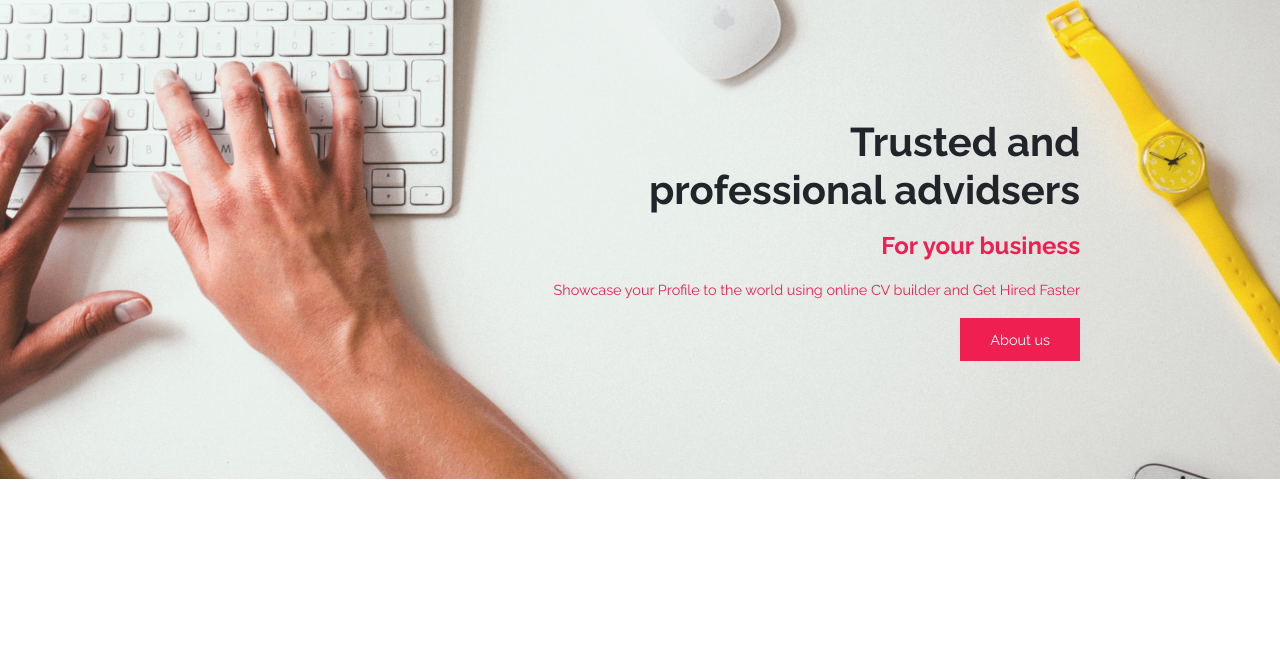
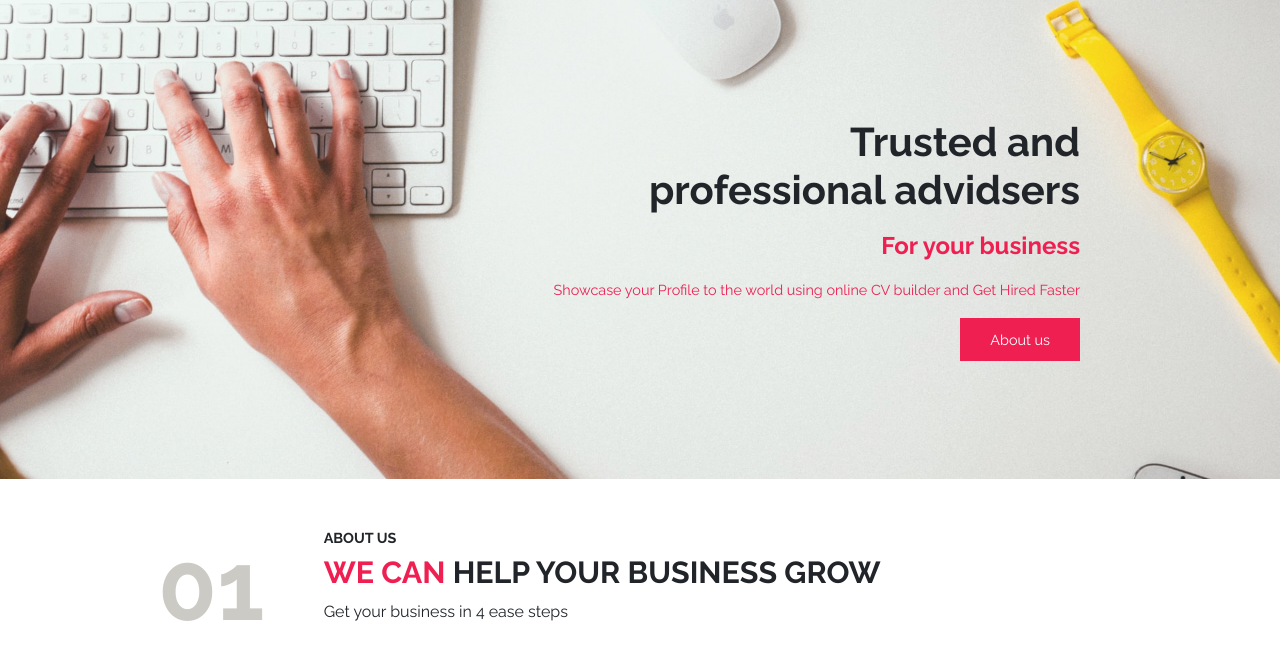
Before and after one commit to Zoran-Tasic/Business-Marketing-consulting, a PHP site: page / in a window 1280 px wide. Shown: the part 96-761 px from the top of the page. Before the commit the page ends 575 px from the top, so only its background shows below. Run offline with PHP 8.4, Linux system fonts and the light colour scheme; some libraries are stand-ins or nearby versions.

Commit message:
about us

```diff
--- a/css/style.css
+++ b/css/style.css
@@ -110,4 +110,43 @@ header button {
   margin-right: 200px;
 }
 
+/*****************
+about us
+*****************/
+.aboutUs {
+  padding: 50px 0;
+}
+.aboutUs h2 {
+  color: #cccac5;
+}
+.aboutUs h5 {
+  font-size: 0.9rem;
+  font-weight: 700;
+}
+.aboutUs h3 {
+  font-size: 1.9rem;
+  font-weight: 700;
+}
+.aboutUs h3 span {
+  color: #ef1f52;
+}
+.aboutUs p {
+  font-size: 1rem;
+}
+.aboutUs .col-md-5 {
+  background-image: url(../img/about.jpg);
+  background-size: cover;
+  background-position: center;
+  height: 40vh;
+}
+.aboutUs .col-md-7 {
+  padding: 0 30px;
+}
+.aboutUs .col-md-7 h3 {
+  font-size: 1.7rem;
+}
+.aboutUs .col-md-7 p {
+  font-size: 0.8rem;
+}
+
 /*# sourceMappingURL=style.css.map */
--- a/index.html
+++ b/index.html
@@ -55,6 +55,28 @@
         <button>About us</button>
     </header>
 
+    <!-- about us -->
+    <section class="aboutUs">
+        <div class="row container d-flex">
+            <div class="col-md-2">
+                <h2 class="display-1 font-weight-bold">01</h2>
+            </div>
+            <div class="col-md-10">
+                <h5 class="text-uppercase">About us</h5>
+                <h3 class="text-uppercase"><span>We can</span> help your business grow</h3>
+                <p>Get your business in 4 ease steps</p>
+            </div>
+        </div>
+        <div class="row mt-3">
+            <div class="col-md-5"></div>
+            <div class="col-md-7 bg-dark text-white  d-flex flex-column justify-content-center">
+                <h3 class="text-uppercase">Everything you need in one solution</h3>
+                <p>Lorem ipsum dolor sit amet consectetur adipisicing elit. Omnis qui, quibusdam aspernatur eum fugit hic ipsum, dolores aut voluptate error doloremque culpa quam, praesentium dolore? Vel magnam eaque reiciendis quae numquam nihil ipsa? Ducimus
+                    quod animi quam, repellat excepturi at provident atque corporis tempore aliquam accusantium dolor, odio, culpa laborum?</p>
+            </div>
+        </div>
+    </section>
+
     <script src="https://code.jquery.com/jquery-3.5.1.slim.min.js" integrity="sha384-DfXdz2htPH0lsSSs5nCTpuj/zy4C+OGpamoFVy38MVBnE+IbbVYUew+OrCXaRkfj" crossorigin="anonymous"></script>
     <script src="https://cdn.jsdelivr.net/npm/popper.js@1.16.1/dist/umd/popper.min.js" integrity="sha384-9/reFTGAW83EW2RDu2S0VKaIzap3H66lZH81PoYlFhbGU+6BZp6G7niu735Sk7lN" crossorigin="anonymous"></script>
     <script src="https://stackpath.bootstrapcdn.com/bootstrap/4.5.2/js/bootstrap.min.js" integrity="sha384-B4gt1jrGC7Jh4AgTPSdUtOBvfO8shuf57BaghqFfPlYxofvL8/KUEfYiJOMMV+rV" crossorigin="anonymous"></script>
--- a/scss/style.scss
+++ b/scss/style.scss
@@ -9,7 +9,7 @@ $black: #1f1f1f;
 $pink: #ef1f52;
 $gray: gray;
 $lightgray: #cccac5;
-$boxShadom: #cccac5;
+$boxShadow: #cccac5;
 $white: #fff;
 $transition: .3s ease;
 $padding: 50px 0;
@@ -133,3 +133,44 @@ header {
         margin-right: 200px;
     }
 }
+
+
+/*****************
+about us
+*****************/
+
+.aboutUs {
+    padding: $padding;
+    h2 {
+        color: $lightgray;
+    }
+    h5 {
+        font-size: .9rem;
+        font-weight: 700;
+    }
+    h3 {
+        font-size: 1.9rem;
+        font-weight: 700;
+        span {
+            color: $pink;
+        }
+    }
+    p {
+        font-size: 1rem;
+    }
+    .col-md-5 {
+        background-image: url(../img/about.jpg);
+        background-size: cover;
+        background-position: center;
+        height: 40vh;
+    }
+    .col-md-7 {
+        padding: 0 30px;
+        h3 {
+            font-size: 1.7rem;
+        }
+        p {
+            font-size: .8rem;
+        }
+    }
+}
```
Also changed, not shown: 1 other file.
